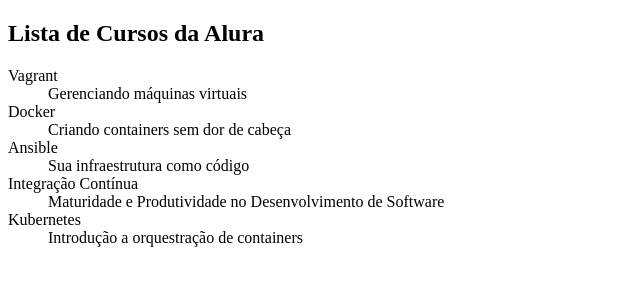
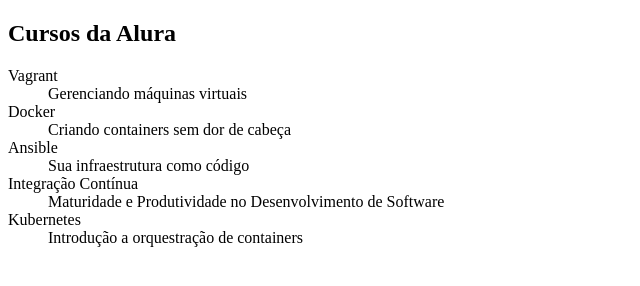
Before and after one commit to mateuspontess/alura-git, a plain HTML site: page index.html in a window 1280 px wide. Shown: the whole page, without its empty margins (0-640 px from the left). Drawn offline with Linux system fonts and the light colour scheme.

Commit message:
Mexendo no título

```diff
--- a/index.html
+++ b/index.html
@@ -5,7 +5,7 @@
 	<title>Lista de Cursos de DevOps da Alura</title>
 </head>
 <body>
-	<h2>Lista de Cursos da Alura</h2>
+	<h2>Cursos da Alura</h2>
 	<dl>
 		<dt>Vagrant</dt>
 		<dd>Gerenciando máquinas virtuais</dd>
```
